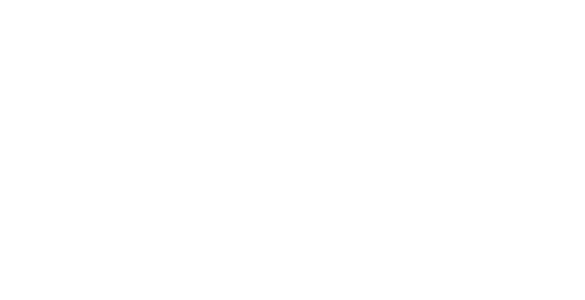
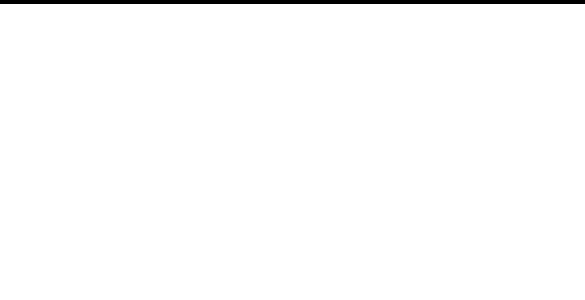
Before and after one commit to MelonSpot/dl-front, a React (Create React App) app: page / in a window 390 px wide. Shown: the top 300 px of the page, 585 px wide, since content can reach past the window. Built offline with nearby package versions, Linux system fonts and the light colour scheme.

Commit message:
[Stype] (#3--set-layout-structure-01): MelonSpot.jsx
Related Issue (optional): Set Layout Structure (code, 01) #3

- added setResponsive.js
    - making responsive styled components
- Wkroing on the MelonSpot & LeftDock

```diff
--- a/src/App.js
+++ b/src/App.js
@@ -1,11 +1,13 @@
 import React from "react"
 import { QueryClient, QueryClientProvider } from '@tanstack/react-query';
+import { MelonSpot } from 'views';
 
 const queryClient = new QueryClient()
 
 function App() {
   return (
     <QueryClientProvider client={queryClient}>
+      <MelonSpot />
     </QueryClientProvider>
   );
 }
--- a/src/views/MelonSpot.jsx
+++ b/src/views/MelonSpot.jsx
@@ -1,7 +1,8 @@
 import React from "react"
 import styled from "styled-components"
 
-import { mediaSizes } from 'utils/style'
+import { setResponsive, mediaSizes } from 'utils/style'
+
 
 function MelonSpot({data}) {
     return (
@@ -11,11 +12,14 @@ function MelonSpot({data}) {
     )
 }
 
+export default MelonSpot
+
 
 
 const Container = styled.div`
+    border: 2px solid rgba(0, 0, 0, 1);
     width: 100vw;
-    min-width: ${mediaSizes.tablet};
+    min-width: ${mediaSizes.tablet}px;
     display: grid;
     grid-template-columns: auto 1fr;
     grid-template-rows: 1fr auto;
@@ -25,7 +29,7 @@ const Container = styled.div`
                     "left-sidebar main-view right-sidebar"
                     "now-playing-bar now-playing-bar now-playing-bar";
 
-    ${mediaSizes.mobile`
+    ${setResponsive.phone`
         display: flex;
         flex-direction: column;
     `}
--- /dev/null
+++ b/src/views/index.js
@@ -0,0 +1 @@
+export { default as MelonSpot } from "views/MelonSpot"
```
Also changed, not shown: src/utils/style/setResponsive.js (+5 -4 lines), src/views/LeftDock.jsx (added, +9 -0 lines).
